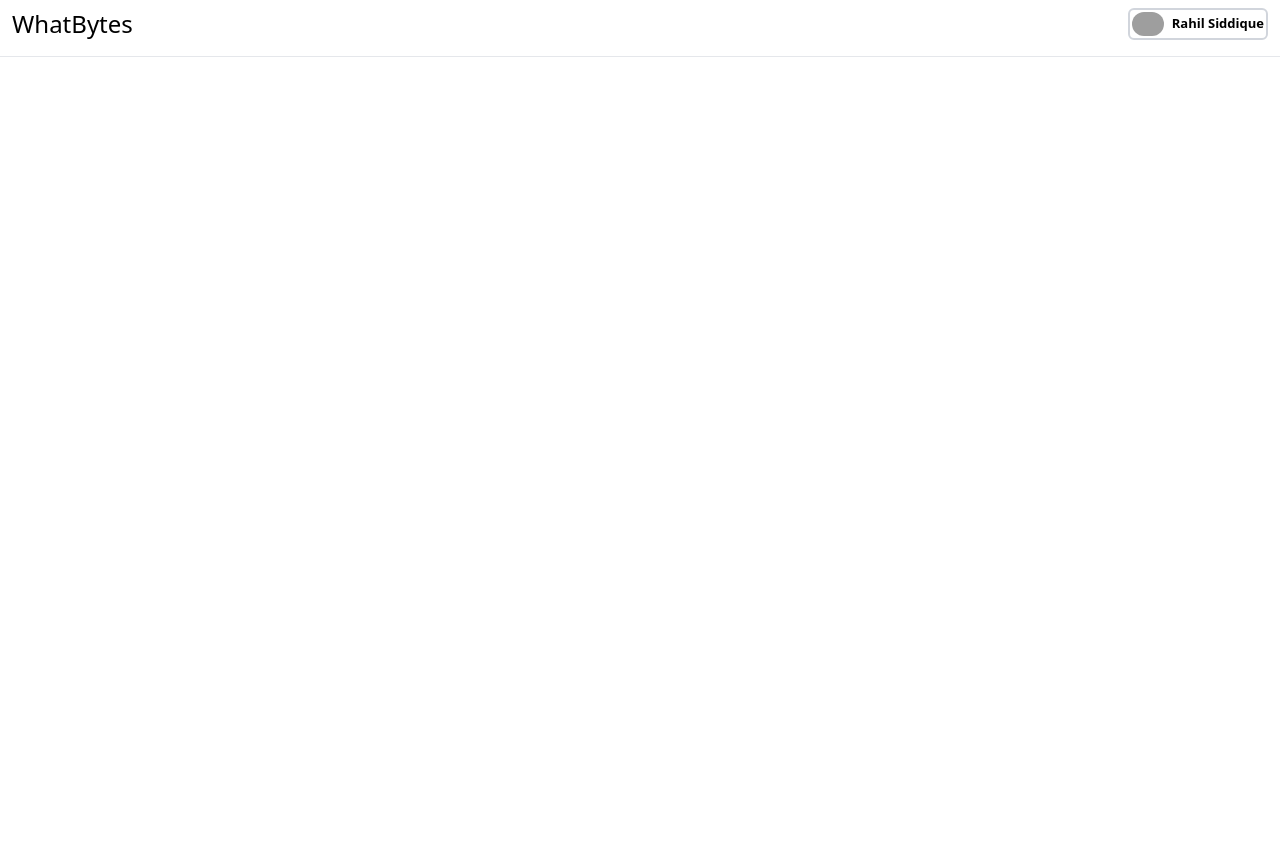
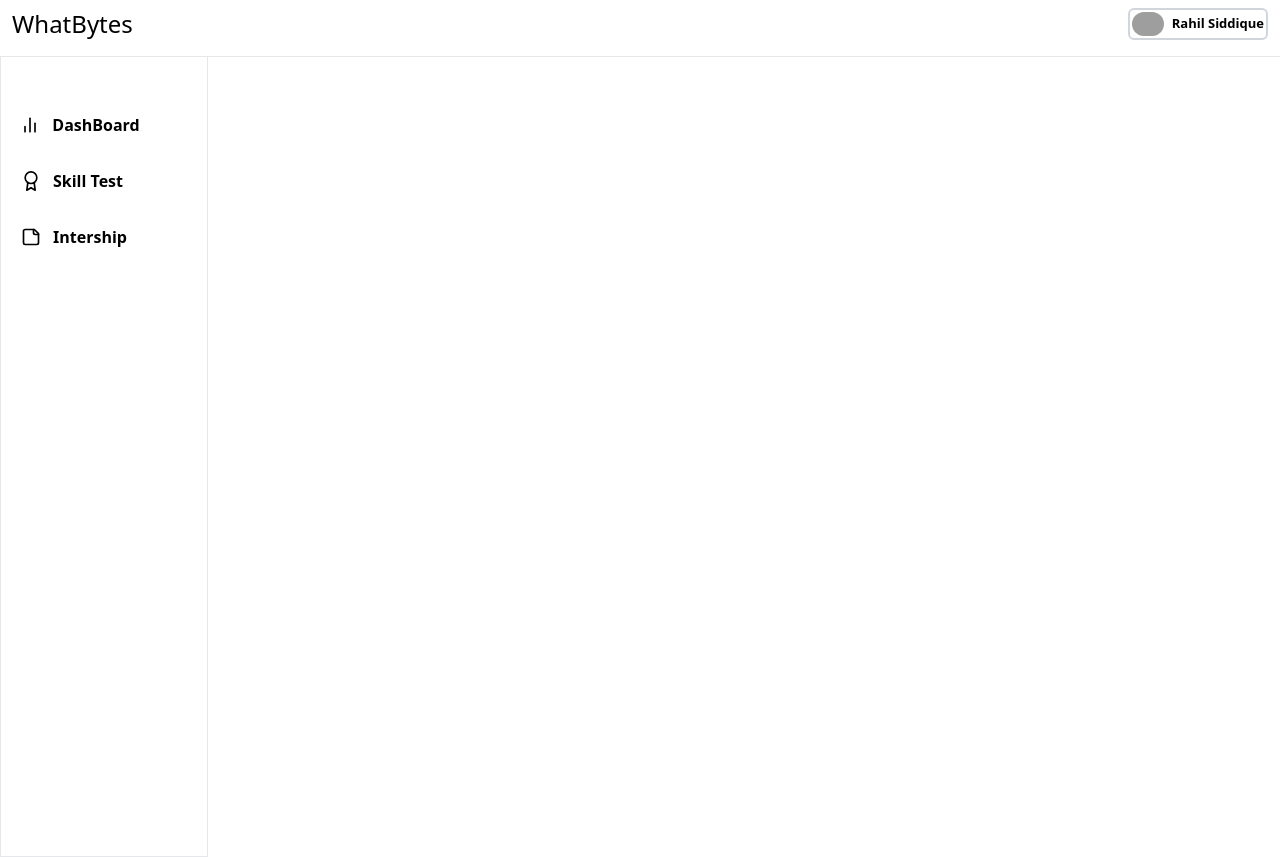
Before and after one commit to animesh156/WhatBytes-Assignment, a Next.js app: page / in a window 1280 px wide. Before the commit the page ends 800 px from the top, so only its background shows below. Built offline with nearby package versions, Linux system fonts and the light colour scheme; grey boxes are pictures that could not be loaded.

Commit message:
feat: add sidebar

```diff
--- a/package.json
+++ b/package.json
@@ -14,6 +14,7 @@
     "postcss": "^8.5.3",
     "react": "^19.0.0",
     "react-dom": "^19.0.0",
+    "react-icons": "^5.5.0",
     "tailwindcss": "^4.0.9"
   },
   "devDependencies": {
--- a/src/app/page.js
+++ b/src/app/page.js
@@ -1,11 +1,18 @@
 import Image from "next/image";
 import styles from "./page.module.css";
 import Header from "@/components/Header";
+import SideBar from "@/components/SideBar";
 
 export default function Home() {
   return (
    <div>
     <Header />
+
+
+<SideBar />
+
+
+
    </div>
   );
 }
--- /dev/null
+++ b/src/components/SideBar.js
@@ -0,0 +1,25 @@
+import { FiBarChart2 } from "react-icons/fi";
+import { FiAward } from "react-icons/fi";
+import { LuStickyNote } from "react-icons/lu";
+
+export default function SideBar() {
+  return (
+    <ul className="flex flex-col text-black py-14 pr-8  font-semibold  items-center h-screen border  border-gray-200 border-t-0 w-52  gap-y-8">
+      <li className="mr-4 flex items-center gap-x-3">
+        <FiBarChart2 size={20}/>
+        DashBoard
+        </li>
+
+        <li className="mr-8 flex items-center gap-x-3">
+        <FiAward size={20}/>
+        Skill Test
+        </li>
+
+        <li className="mr-7 flex items-center gap-x-3">
+        <LuStickyNote size={20} />
+       Intership
+        </li>
+
+    </ul>
+  );
+}
```
Also changed, not shown: 1 other file (tests, documents, lock files or other folders).
